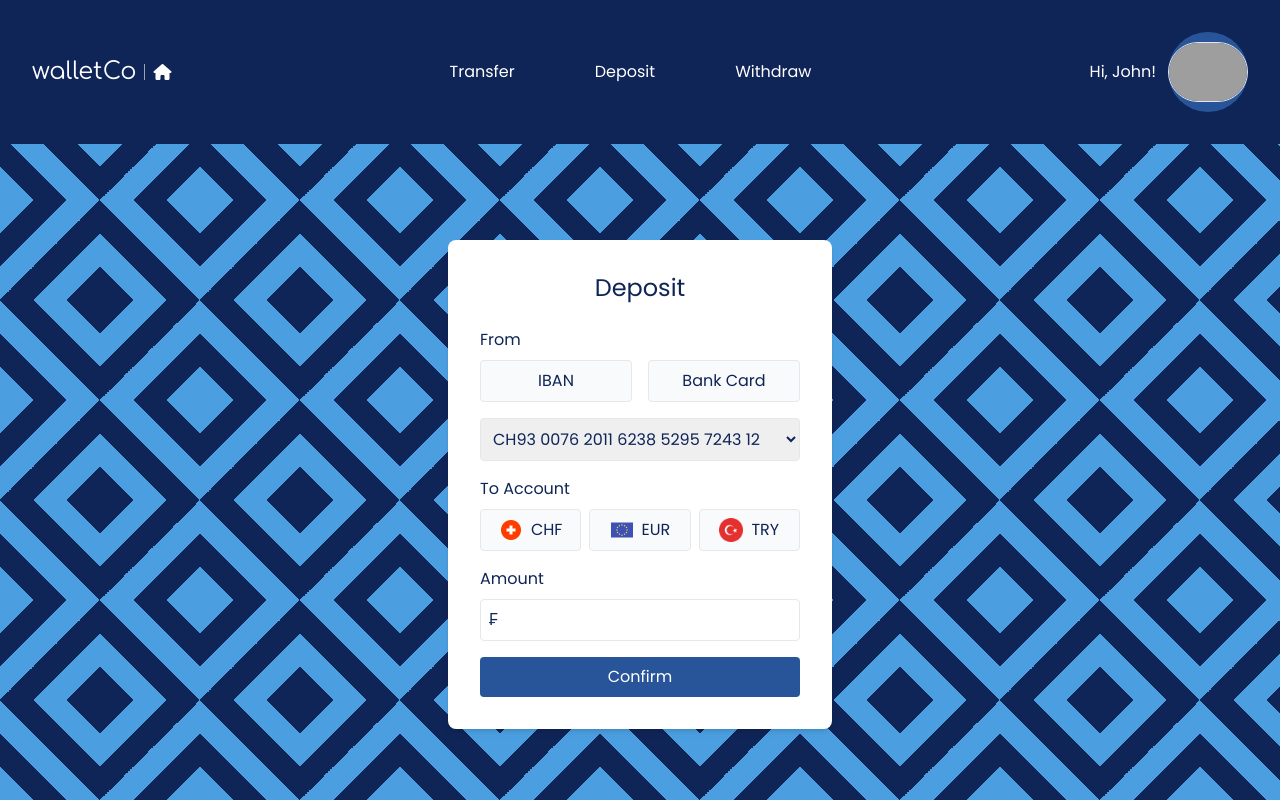
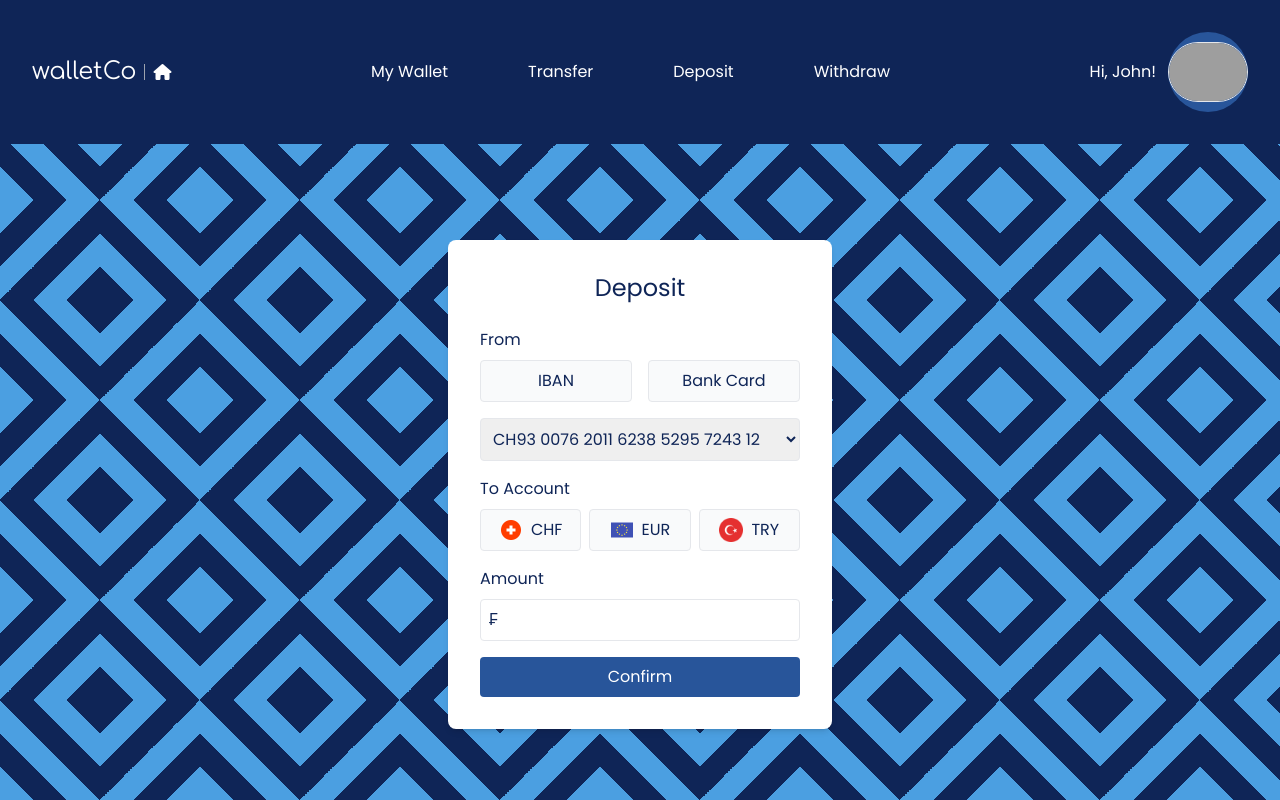
Before and after one commit to falkayadev/mvc-test, a website: page src/personal/deposit.html in a window 1280 px wide. Drawn offline with Linux system fonts and the light colour scheme; grey boxes are pictures that could not be loaded.

Commit message:
desktop menu edit for personal pages

```diff
--- a/src/personal/deposit.html
+++ b/src/personal/deposit.html
@@ -50,6 +50,7 @@
           </div>
           <!-- Desktop Menu -->
           <div class="hidden lg:flex space-x-20">
+            <a href="./my-wallet.html" class="text-white hover:text-primary-5">My Wallet</a>
             <a href="./transfer.html" class="text-white hover:text-primary-5">Transfer</a>
             <a href="./deposit.html" class="text-white hover:text-primary-5">Deposit</a>
             <a href="./withdraw.html" class="text-white hover:text-primary-5">Withdraw</a>
```
Also changed, not shown: src/personal/transaction.html (+1 -0 lines), src/personal/transfer.html (+1 -0 lines), src/personal/withdraw.html (+1 -0 lines).
